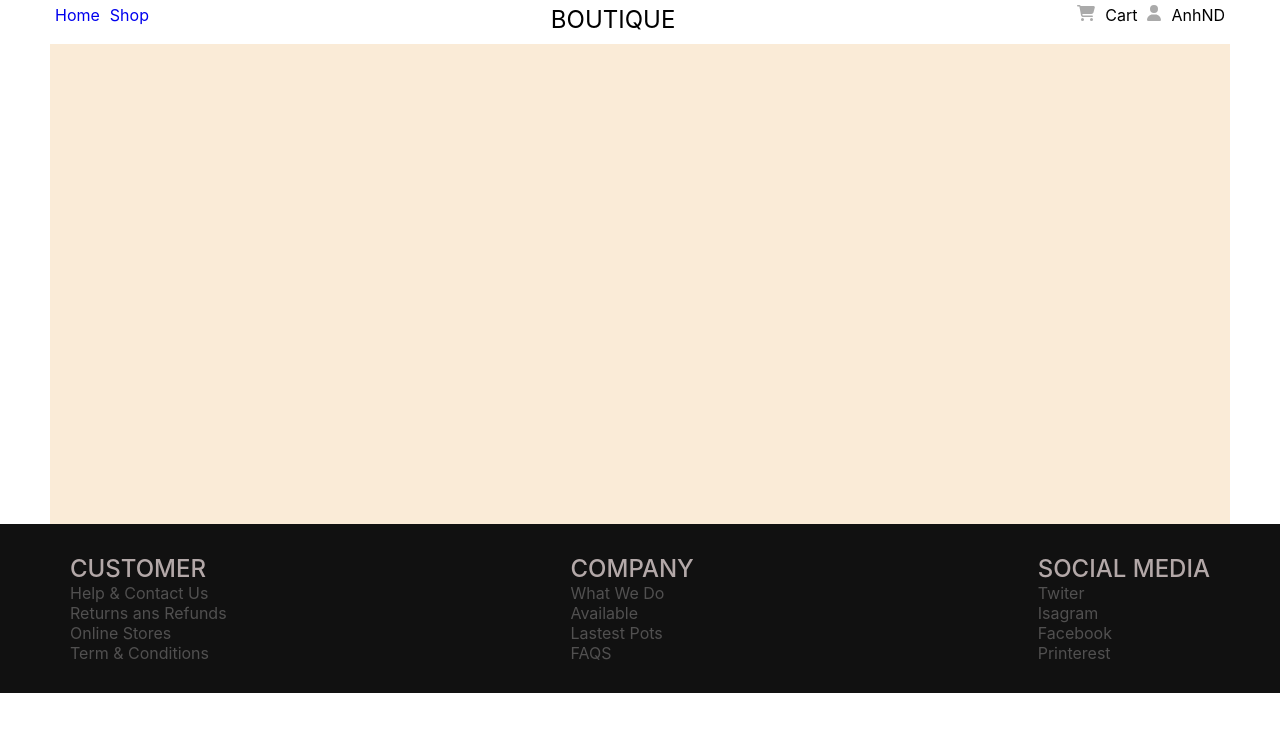
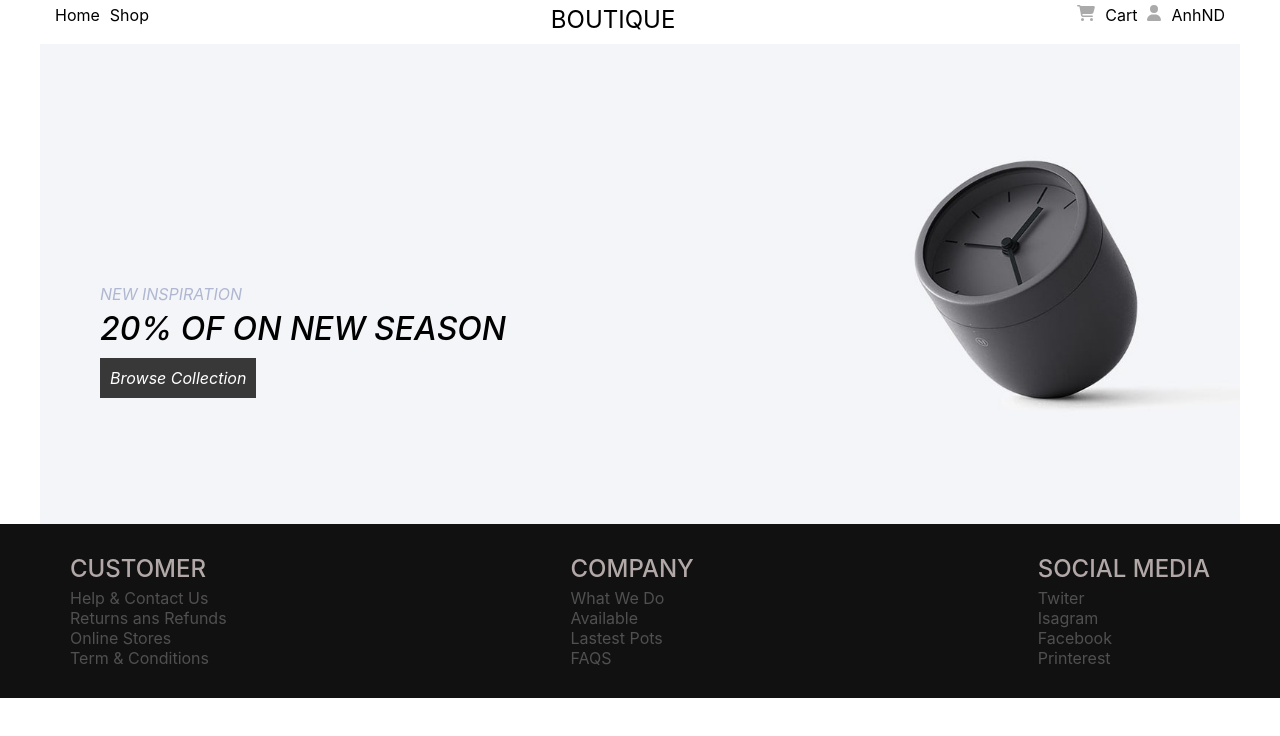
Before and after one commit to anhpham21u/rjs, a React (Create React App) app: page / in a window 1280 px wide. Shown: the top 736 px of the page. Built offline with nearby package versions, Linux system fonts and the light colour scheme.

Commit message:
update from Hauhinh

```diff
--- /dev/null
+++ b/src/pages/Banner.js
@@ -0,0 +1,20 @@
+import styles from "./Banner.module.scss";
+
+function Banner() {
+  return (
+    <div
+      className={styles.body + " container relative"}
+      style={{ backgroundImage: `url(./img-project/banner1.jpg)` }}
+    >
+      <div className={styles.child + " absolute"}>
+        <p className={styles.ad + " mb-5"}>NEW INSPIRATION</p>
+        <h1 className={styles.head + " mb-20"}>20% OF ON NEW SEASON</h1>
+        <a href="#" className="btn">
+          Browse Collection
+        </a>
+      </div>
+    </div>
+  );
+}
+
+export default Banner;
--- /dev/null
+++ b/src/pages/Banner.module.scss
@@ -0,0 +1,19 @@
+.body {
+    background-size: cover;
+    height: 60vh;
+}
+
+.ad {
+    font-style: italic;
+    color: #afb7d1;
+}
+
+.head {
+    font-style: italic;
+    font-weight: 500;
+}
+
+.child {
+    top: 50%;
+    left: 5%;
+}
--- a/src/pages/Footer.js
+++ b/src/pages/Footer.js
@@ -5,7 +5,7 @@ function Footer() {
     <div className="bg-dark">
       <div className="container flex flex--justify-between p-30">
         <div>
-          <h2 className={styles.head}>CUSTOMER</h2>
+          <h2 className={styles.head + " mb-5"}>CUSTOMER</h2>
           <div className="flex flex--column">
             <a href="#" className={styles.link}>
               Help & Contact Us
@@ -23,7 +23,7 @@ function Footer() {
         </div>
 
         <div>
-          <h2 className={styles.head}>COMPANY</h2>
+          <h2 className={styles.head + " mb-5"}>COMPANY</h2>
           <div className="flex flex--column">
             <a href="#" className={styles.link}>
               What We Do
@@ -41,7 +41,7 @@ function Footer() {
         </div>
 
         <div>
-          <h2 className={styles.head}>SOCIAL MEDIA</h2>
+          <h2 className={styles.head + " mb-5"}>SOCIAL MEDIA</h2>
           <div className="flex flex--column">
             <a href="#" className={styles.link}>
               Twiter
--- a/src/pages/Home.js
+++ b/src/pages/Home.js
@@ -1,10 +1,12 @@
 import Navbar from "./Navbar.js";
 import Footer from "./Footer.js";
+import Banner from "./Banner.js";
 
 function Home() {
   return (
     <>
       <Navbar />
+      <Banner />
       <Footer />
     </>
   );
--- a/src/pages/Navbar.js
+++ b/src/pages/Navbar.js
@@ -2,23 +2,32 @@ import { Link } from "react-router-dom";
 import { FontAwesomeIcon } from "@fortawesome/react-fontawesome";
 import { library } from "@fortawesome/fontawesome-svg-core";
 import { fas } from "@fortawesome/free-solid-svg-icons";
+import { useNavigate } from "react-router-dom";
 import styles from "./Navbar.module.scss";
 
 library.add(fas);
 
 function Navbar() {
+  const navigate = useNavigate();
+
+  const handleClick = () => {
+    navigate("/shop");
+  };
+
   return (
     <div className="container pt-5">
       <div className="flex flex--justify-between mb-10">
         <div>
-          <Link to="/" className="link">
+          <Link to="/" className={styles.link}>
             Home
           </Link>
-          <Link to="/shop" className="link">
+          <Link to="/shop" className={styles.link}>
             Shop
           </Link>
         </div>
-        <h2 style={{ fontWeight: "400" }}>BOUTIQUE</h2>
+        <h2 className={styles.head} onClick={handleClick}>
+          BOUTIQUE
+        </h2>
         <div className="flex">
           <div className="flex">
             <FontAwesomeIcon
@@ -39,7 +48,6 @@ function Navbar() {
           </div>
         </div>
       </div>
-      <div className={styles.body}></div>
     </div>
   );
 }
--- a/src/pages/Navbar.module.scss
+++ b/src/pages/Navbar.module.scss
@@ -1,4 +1,21 @@
-.body {
-    height: 60vh;
-    background-color: #faebd7;
+.head {
+    font-weight: 400;
+    cursor: pointer;
 }
+
+.link {
+    text-decoration: none;
+    margin: 0px 5px;
+
+    &:link {
+        color: black;
+    }
+
+    &:visited {
+        color: black;
+    }
+
+    &:hover {
+        color: #f3d88a;
+    }
+}
--- a/src/pages/styles.scss
+++ b/src/pages/styles.scss
@@ -17,19 +17,6 @@
     width: 1200px;
 }
 
-.link {
-    text-decoration: none;
-    margin: 0px 5px;
-
-    &:visited {
-        color: black;
-    }
-
-    &:hover {
-        color: #f3d88a;
-    }
-}
-
 .flex {
     display: flex;
 
@@ -40,6 +27,26 @@
     &--column {
         flex-direction: column;
     }
+}
+
+.btn {
+    background-color: #383838;
+    color: white;
+    text-decoration: none;
+    padding: 10px;
+    font-style: italic;
+
+    &:hover {
+        background-color: #848484;
+    }
+}
+
+.relative {
+    position: relative;
+}
+
+.absolute {
+    position: absolute;
 }
 
 .mx-5 {
@@ -53,6 +60,14 @@
 
 .mb-10 {
     margin-bottom: 10px;
+}
+
+.mb-15 {
+    margin-bottom: 15px;
+}
+
+.mb-20 {
+    margin-bottom: 20px;
 }
 
 .p-10 {
```
